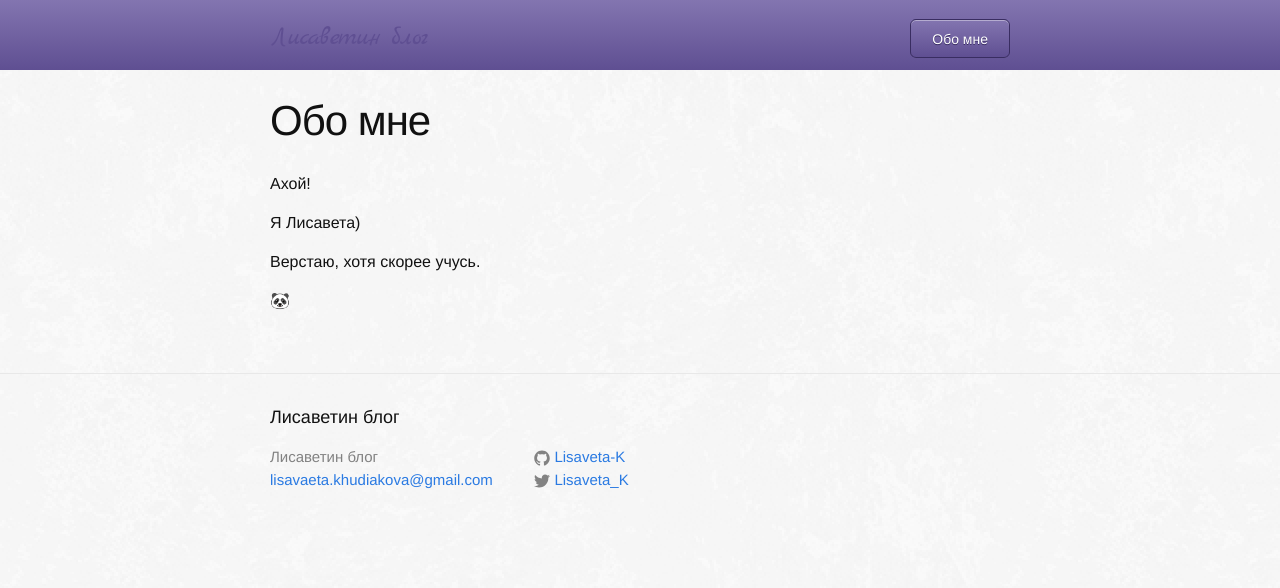
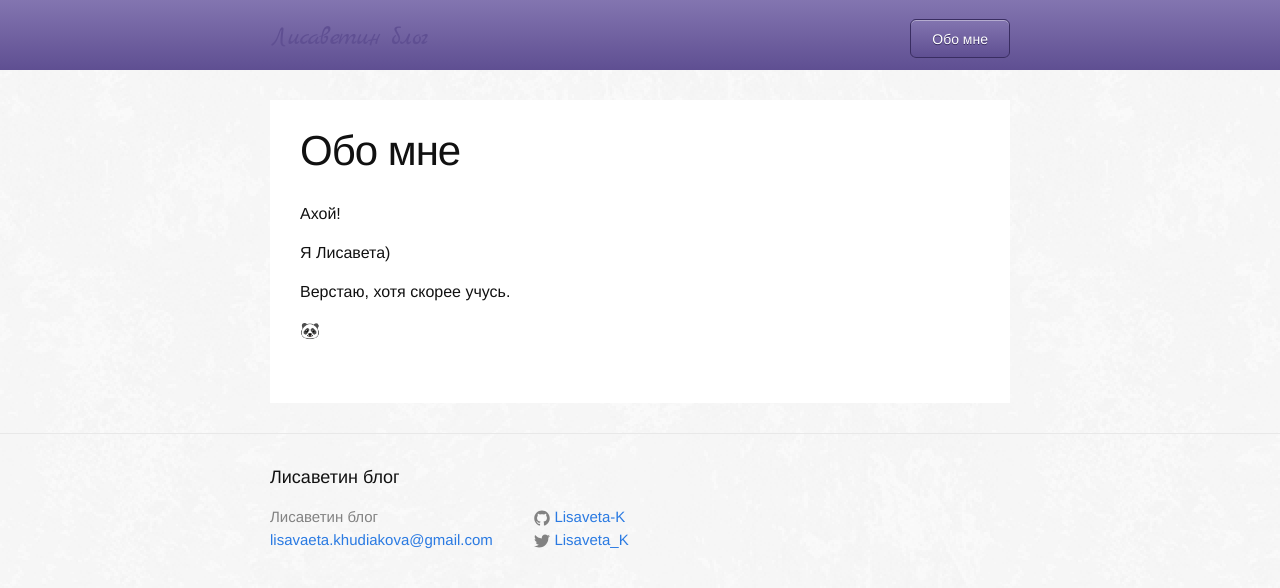
Before and after one commit to Lisaveta-K/lisaveta-k.github.io, a Jekyll site: the page built from Yo.md, in a window 1280 px wide. Shown: the top 588 px of the page. Built offline with Jekyll 4.4.1, drawn with Linux system fonts in a browser that asks for light colours.

Commit message:
index page posts

```diff
--- a/_sass/_base.scss
+++ b/_sass/_base.scss
@@ -103,6 +103,9 @@
     }
 }
 
+a.read-more{
+    margin-left: 80%;
+}
 
 
 /**
@@ -159,8 +162,6 @@
     max-width:         calc(#{$content-width} - (#{$spacing-unit} * 2));
     margin-right: auto;
     margin-left: auto;
-    padding-right: $spacing-unit;
-    padding-left: $spacing-unit;
     @extend %clearfix;
 
     @include media-query($on-laptop) {
--- a/_sass/_layout.scss
+++ b/_sass/_layout.scss
@@ -225,7 +225,8 @@
  */
 .page-content {
     margin: 0 auto;
-    width:900px;
+    max-width: -webkit-calc(#{$content-width} - (#{$spacing-unit} * 2));
+    max-width:         calc(#{$content-width} - (#{$spacing-unit} * 2));
     padding: $spacing-unit 0;
 }
 
@@ -259,6 +260,11 @@
 /**
  * Posts
  */
+
+ .post{
+    padding: 30px;
+    background-color: #fff;
+ }
 .post-header {
     margin-bottom: $spacing-unit;
 }
--- a/index.html
+++ b/index.html
@@ -14,7 +14,8 @@
         <h2>
           <a class="post-link" href="{{ post.url | prepend: site.baseurl }}">{{ post.title }}</a>
         </h2>
-        <div class="post-content">{{ post.content }}</div>
+        {{ post.excerpt }}
+        <a class="read-more" href="{{ post.url | prepend: site.baseurl }}">читать&nbsp;далее</a>
       </li>
     {% endfor %}
   </ul>
```
